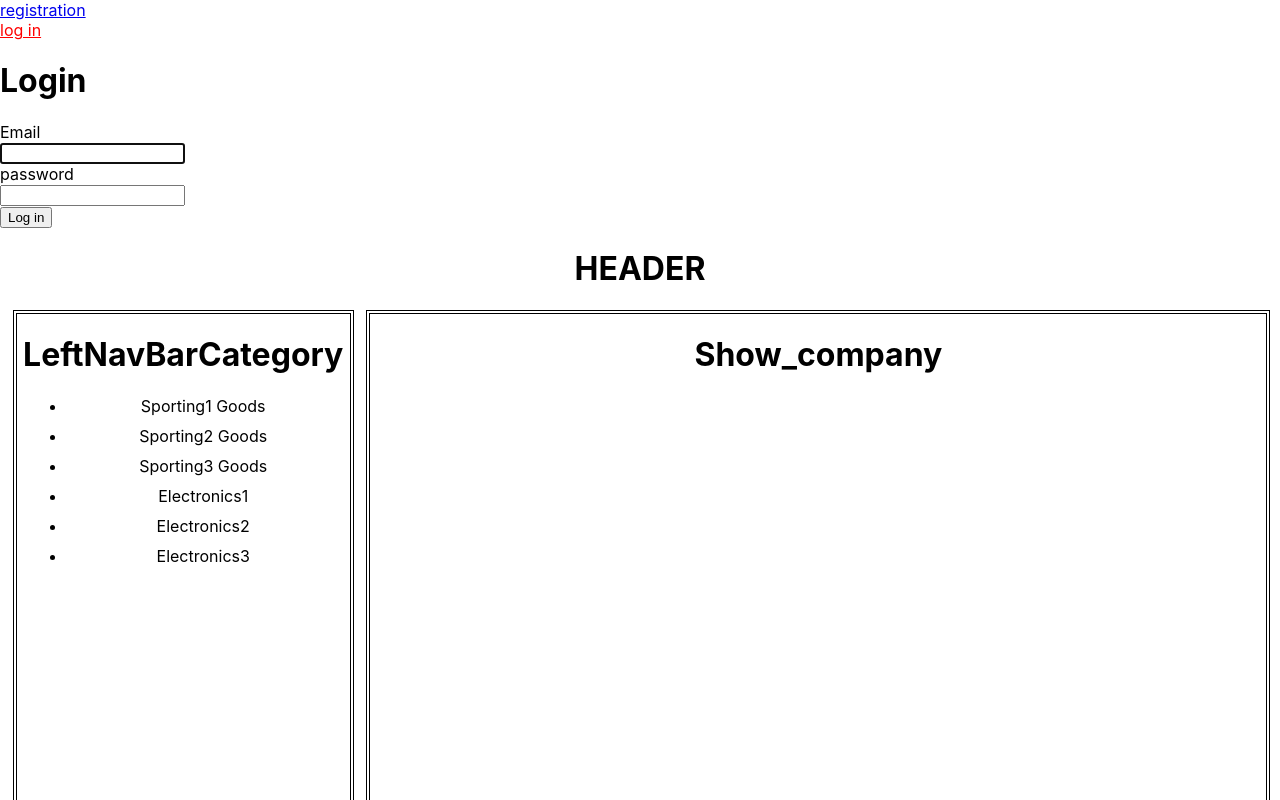
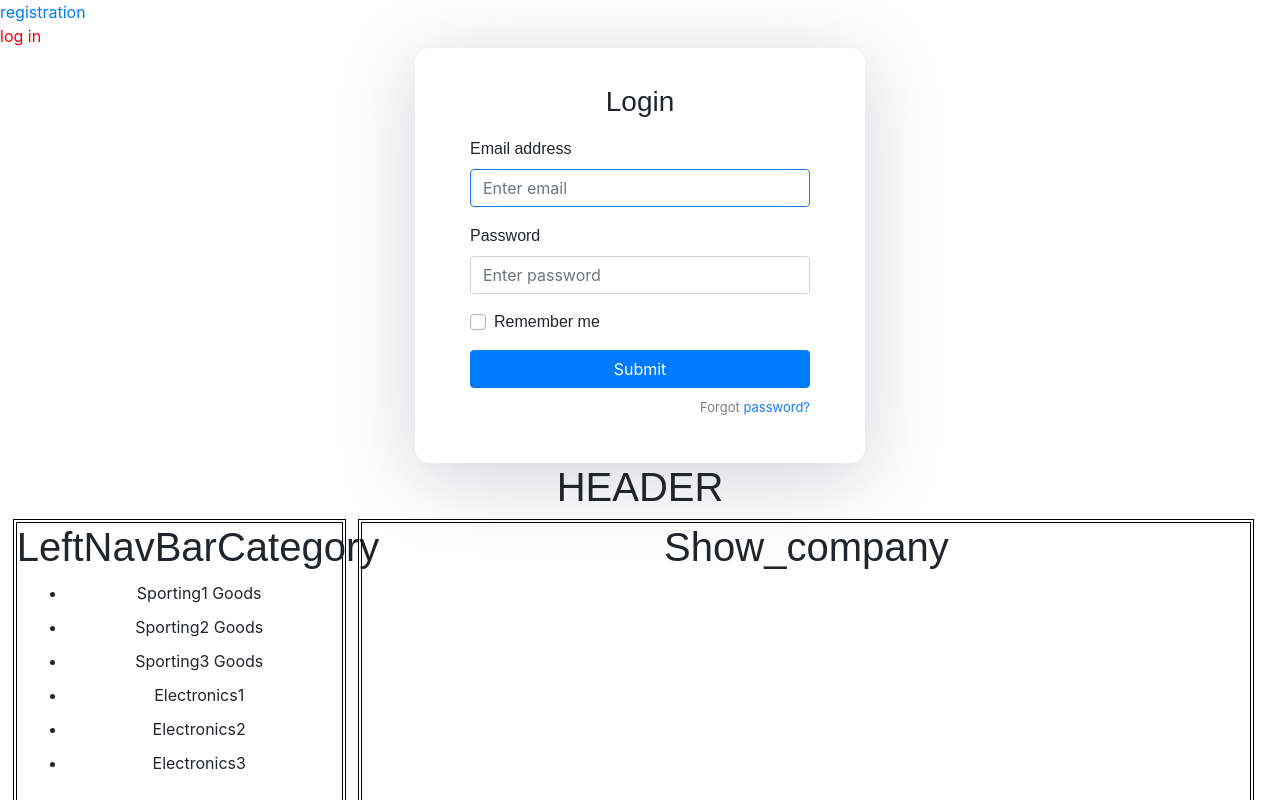
Before and after one commit to krasno86/places, a React (Create React App) app: page /login in a window 1280 px wide. Shown: the top 800 px of the page. Built offline with nearby package versions, Linux system fonts and the light colour scheme.

Commit message:
add bootsrap, styles to login/register

```diff
--- a/package.json
+++ b/package.json
@@ -7,6 +7,7 @@
     "@testing-library/react": "^9.5.0",
     "@testing-library/user-event": "^7.2.1",
     "axios": "^0.19.2",
+    "bootstrap": "^4.4.1",
     "react": "^16.13.1",
     "react-dom": "^16.13.1",
     "react-router": "^5.1.2",
--- a/src/App.js
+++ b/src/App.js
@@ -1,4 +1,5 @@
 import React from "react";
+import '../node_modules/bootstrap/dist/css/bootstrap.min.css';
 import './App.css';
 import Registration from './Registration'
 import Login from './Login'
@@ -35,15 +36,15 @@ class App extends React.Component {
       <BrowserRouter>
           <div>
               <div>
-            {/*<h2>Main menu</h2>*/}
-            {/*<div><NavLink activeStyle = {{color: 'red'}} to='/home'>HOME</NavLink></div>*/}
                 <div><NavLink activeStyle = {{color: 'red'}} to='/registration'>registration</NavLink></div>
                 <div><NavLink activeStyle = {{color: 'red'}} to='/login'>log in</NavLink></div>
               </div>
-          <div className="root">
+              <div className="auth-wrapper">
+                  <div className="auth-inner">
                       <Route path = '/registration' component = {Registration}/>
                       <Route path = '/login' component = {Login}/>
                       <Route path = '/#' component = {App}/>
+                  </div>
               </div>
         </div>
         <div className="App">
--- a/src/Login.js
+++ b/src/Login.js
@@ -43,25 +43,33 @@ class Login extends Component {
 
     render() {
         return (
-            <div>
-                <h1>Login</h1>
-                <div className="email_input">
-                    <label htmlFor="user_email">Email</label><br/>
-                    <input autoFocus type="email" name="user[email]" id="user_email" />
+            <form>
+                <h3>Login</h3>
+                <div className="form-group email_input">
+                    <label>Email address</label>
+                    <input type="email" className="form-control" placeholder="Enter email" autoFocus name="user[email]" id="user_email"/>
                 </div>
-                <div className="password">
-                    <label htmlFor="user_password">password</label><br/>
-                    <input type="password" name="user[password]" id="user_password" />
+                <div className="form-group">
+                    <label>Password</label>
+                    <input type="password" className="form-control" placeholder="Enter password" name="user[password]" id="user_password" />
                 </div>
-                <button className="login"
-                        onClick={this.login} >
-                    Log in
+                <div className="form-group">
+                    <div className="custom-control custom-checkbox">
+                        <input type="checkbox" className="custom-control-input" id="customCheck1" />
+                        <label className="custom-control-label" htmlFor="customCheck1">Remember me</label>
+                    </div>
+                </div>
+                <button type="submit" className="btn btn-primary btn-block login"
+                    onClick={this.login}>
+                    Submit
                 </button>
+                <p className="forgot-password text-right">
+                    Forgot <a href="#">password?</a>
+                </p>
                 <span className="notification">
                   {this.state.notification}
-                </span><br/>
-
-            </div>
+                </span>
+            </form>
         );
     }
 
--- a/src/Registration.js
+++ b/src/Registration.js
@@ -43,25 +43,27 @@ class Registration extends Component {
 
     render() {
         return (
-            <div>
-                <h1>Registration</h1>
-                <div className="email_input">
-                    <label htmlFor="user_email">Email</label><br/>
-                    <input autoFocus type="email" name="user[email]" id="user_email" />
+            <form>
+                <h3>Registration</h3>
+                <div className="form-group email_input">
+                    <label>Email address</label>
+                    <input type="email" className="form-control" placeholder="Enter email" autoFocus name="user[email]" id="user_email"/>
                 </div>
-                <div className="password">
-                    <label htmlFor="user_password">password</label><br/>
-                    <input type="password" name="user[password]" id="user_password" />
+                <div className="form-group">
+                    <label>Password</label>
+                    <input type="password" className="form-control" placeholder="Enter password" name="user[password]" id="user_password" />
                 </div>
-                <button className="register"
-                    onClick={this.registration} >
-                    Register
+                <button type="submit" className="btn btn-primary btn-block register"
+                    onClick={this.registration}>
+                    Submit
                 </button>
+                <p className="forgot-password text-right">
+                    Forgot <a href="#">password?</a>
+                </p>
                 <span className="notification">
-                  {this.state.notification}
-                </span><br/>
-
-            </div>
+                    {this.state.notification}
+                </span>
+            </form>
         );
     }
 
--- a/src/index.css
+++ b/src/index.css
@@ -11,3 +11,77 @@ code {
   font-family: source-code-pro, Menlo, Monaco, Consolas, 'Courier New',
     monospace;
 }
+
+@import url('https://fonts.googleapis.com/css?family=Fira+Sans:400,500,600,700,800');
+
+* {
+  box-sizing: border-box;
+}
+body {
+  /*background: #1C8EF9 !important;*/
+  min-height: 100vh;
+  display: flex;
+  font-weight: 400;
+  font-family: 'Fira Sans', sans-serif;
+}
+
+h1,h2,h3,h4,h5,h6,label,span {
+  font-weight: 500;
+  font-family: 'Fira Sans', sans-serif;
+}
+
+body, html, .App, #root, .auth-wrapper {
+  width: 100%;
+  height: 100%;
+}
+
+.navbar-light {
+  background-color: #ffffff;
+  box-shadow: 0px 14px 80px rgba(34, 35, 58, 0.2);
+}
+
+.auth-wrapper {
+  display: flex;
+  justify-content: center;
+  flex-direction: column;
+  text-align: left;
+}
+
+.auth-inner {
+  width: 450px;
+  margin: auto;
+  background: #ffffff;
+  box-shadow: 0px 14px 80px rgba(34, 35, 58, 0.2);
+  padding: 40px 55px 45px 55px;
+  border-radius: 15px;
+  transition: all .3s;
+}
+
+.auth-wrapper .form-control:focus {
+  border-color: #167bff;
+  box-shadow: none;
+}
+
+.auth-wrapper h3 {
+  text-align: center;
+  margin: 0;
+  line-height: 1;
+  padding-bottom: 20px;
+}
+
+.custom-control-label {
+  font-weight: 400;
+}
+
+.forgot-password,
+.forgot-password a {
+  text-align: right;
+  font-size: 13px;
+  padding-top: 10px;
+  color: #7f7d7d;
+  margin: 0;
+}
+
+.forgot-password a {
+  color: #167bff;
+}
```
Also changed, not shown: 1 other file (tests, documents, lock files or other folders). Lines whose indentation alone changed are shown as unchanged.
